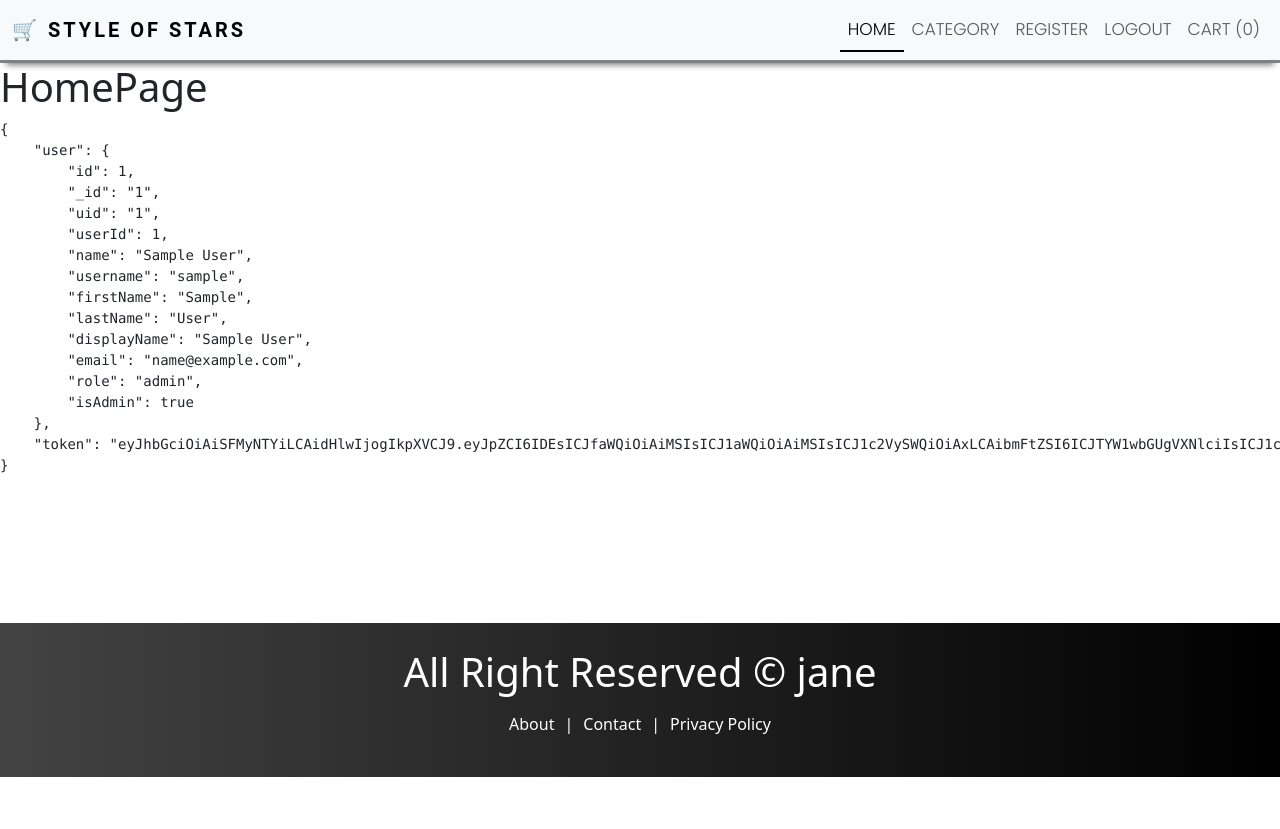
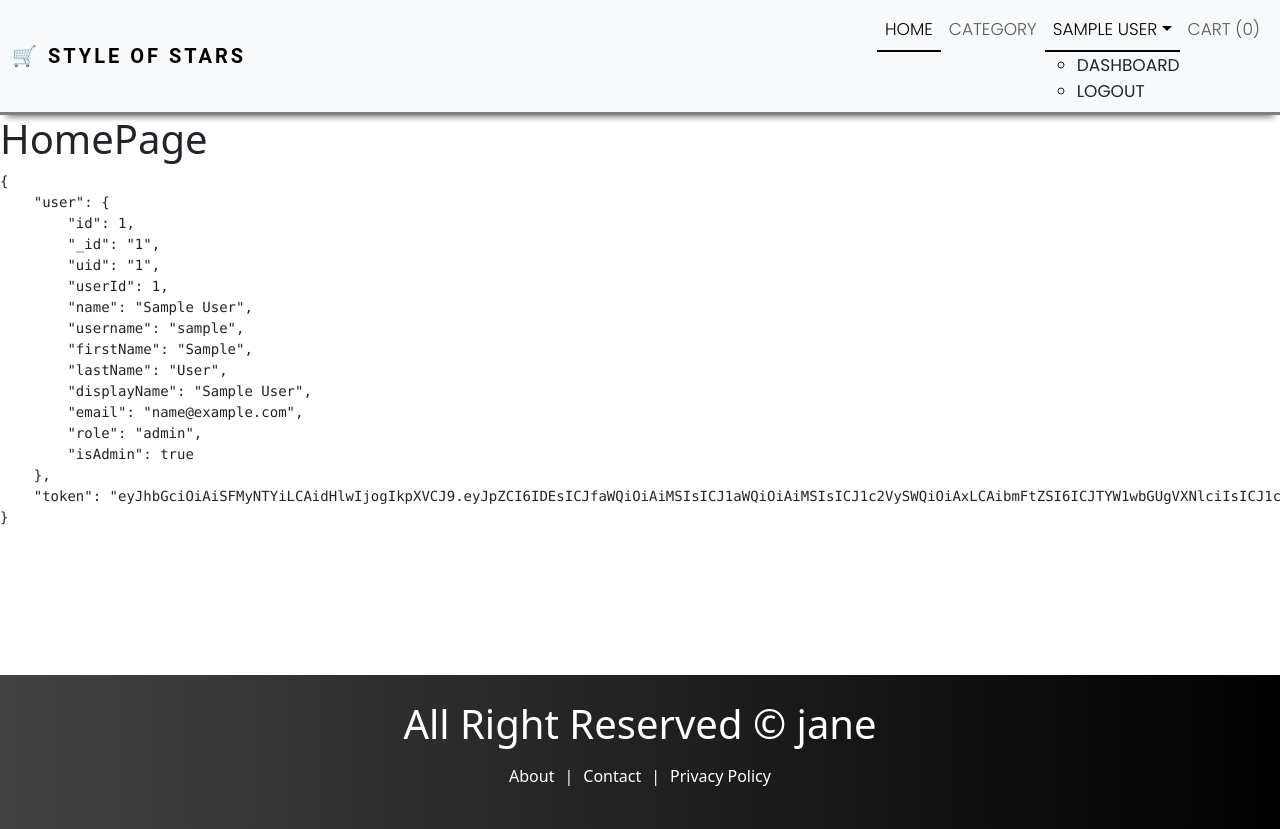
Before and after one commit to JanetAdedosu/E-Commerce-App, a React (Create React App) app in the folder client/frontend/: page / in a window 1280 px wide. Before the commit the page ends 800 px from the top, so only its background shows below. Built offline with nearby package versions, Linux system fonts and the light colour scheme; sample sign-in values are in the browser's storage.

Commit message:
user dropdown

```diff
--- a/client/frontend/src/components/Layout/Header.js
+++ b/client/frontend/src/components/Layout/Header.js
@@ -44,28 +44,51 @@ const Header = () => {
                   Category
                 </NavLink>
               </li>
-
+              {
+                !auth.user ? (
+                <>
               <li className="nav-item">
                 <NavLink to="/register" className="nav-link">
                   Register
                 </NavLink>
               </li>
-              {
-                !auth.user ? (<>
+
               <li className="nav-item">
                 <NavLink to="/login" className="nav-link">
                   Login
                 </NavLink>
               </li>
-              </>) : (<>
-                <li className="nav-item">
-                <NavLink onClick={handleLogout}
-                to="/login" className="nav-link">
+              </>
+              ) : (
+              <>
+            <li className="nav-item dropdown">
+            <NavLink
+             className="nav-link dropdown-toggle"
+            href="#"
+            role="button"
+            data-bs-toggle="dropdown"
+            aria-expanded="false">
+             {auth?.user?.name}
+          </NavLink>
+      <ul>
+          <li >
+         <NavLink to="/dashboard" className="dropdown-item">
+          Dashboard
+         </NavLink>
+         </li>
+         <li>
+         <NavLink
+          onClick={handleLogout}
+          to="/login"
+          className="dropdown-item"
+          >
            Logout
          </NavLink>
          </li>
-              </>)
-               }
+      </ul>
+       </li>
+          </>
+          )}
           <li className="nav-item">
             <NavLink to="/cart" className="nav-link">
               Cart (0)
--- a/client/frontend/src/components/Routes/Private.js
+++ b/client/frontend/src/components/Routes/Private.js
@@ -6,6 +6,7 @@ import Spinner  from "../Spinner";
 
 export default function PrivateRoute(){
     const[ok,setOk] = useState(false)
+    // eslint-disable-next-line
     const [auth,setAuth] = useAuth()
 
     useEffect(() => {
--- a/client/frontend/src/pages/HomePage.js
+++ b/client/frontend/src/pages/HomePage.js
@@ -4,6 +4,7 @@ import { useAuth } from "../context/auth";
 
 
 const HomePage = () => {
+  // eslint-disable-next-line
   const [auth,setAuth] = useAuth();
   return (
     <Layout title= "Best Offers">
```
Lines whose indentation alone changed are shown as unchanged.
